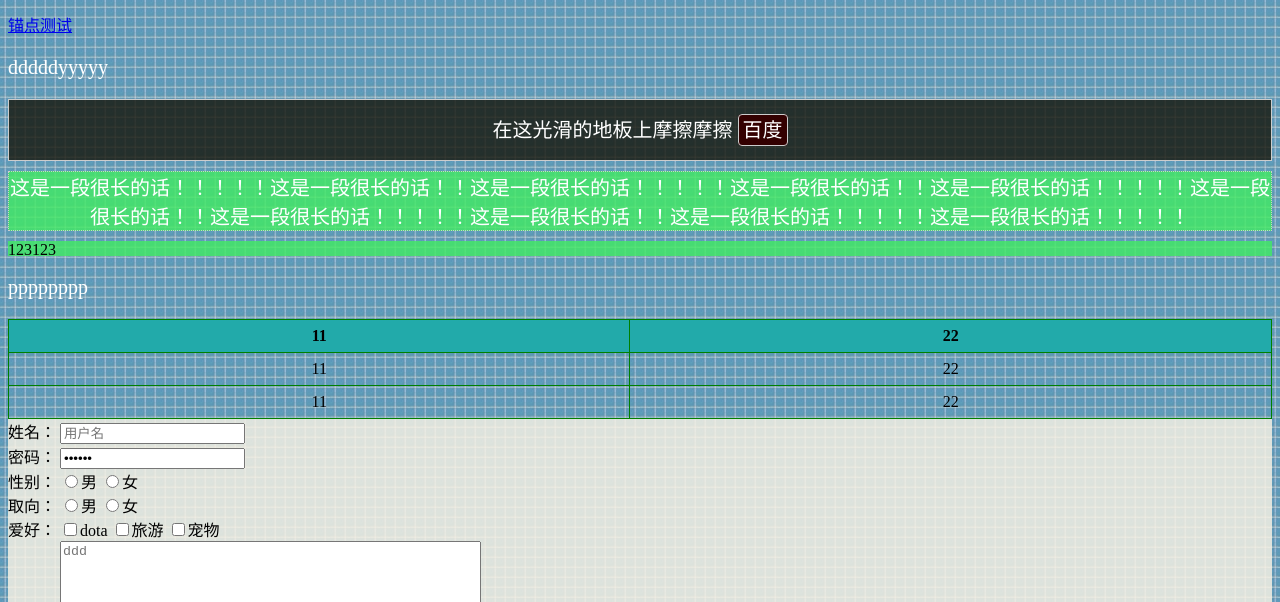
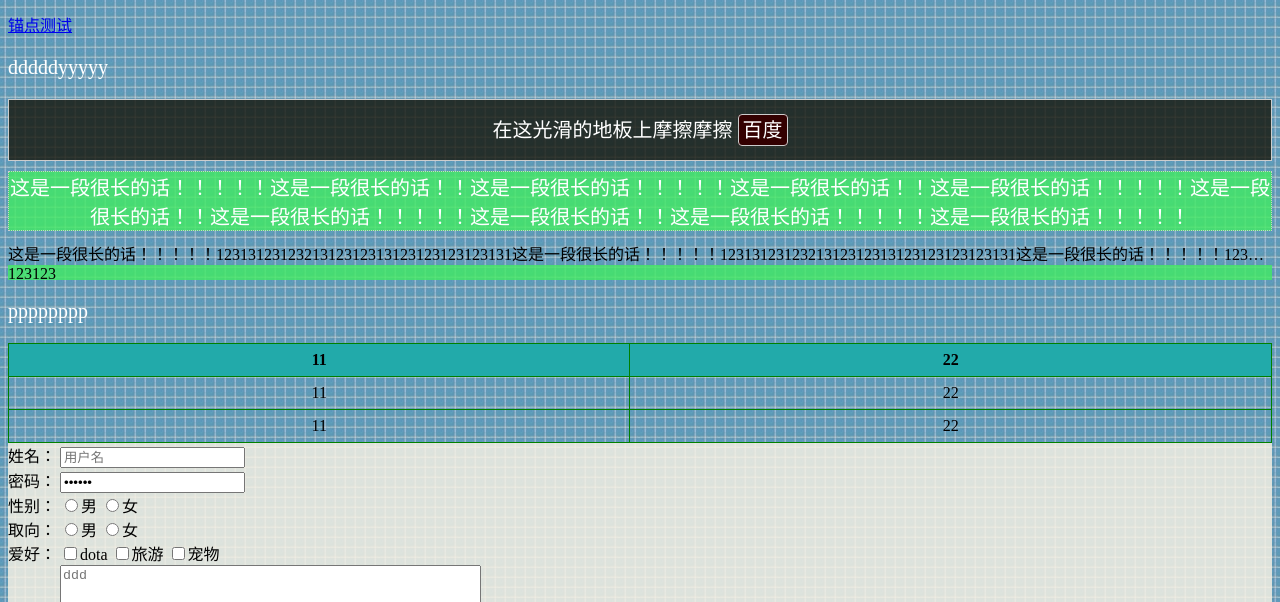
Before and after one commit to Young7/git-test, a plain HTML site: page test1/index.html in a window 1280 px wide. Shown: the part 198-800 px from the top of the page. Drawn offline with Linux system fonts and the light colour scheme.

Commit message:
add some overflow hidden

```diff
--- a/test1/css/index.css
+++ b/test1/css/index.css
@@ -23,6 +23,12 @@
     transition: background-color 0.5s;
 }
 
+.mydiv3 {
+    white-space: nowrap;
+    overflow: hidden;
+    text-overflow: ellipsis;
+}
+
 .mydiv2:hover {
     background-color: rgba(999, 0, 0, 0.7);
 }
@@ -46,7 +52,7 @@
 
 .baidu:hover {
     color: blue;
-   /* background-image: url(../img/123123.jpg);*/
+    /* background-image: url(../img/123123.jpg);*/
 }
 
 .baidu:active {
@@ -67,7 +73,8 @@
     background-color: #22aaaa;
 }
 
-.table1 th,td {
+.table1 th,
+td {
     text-align: center;
     border: 1px solid green;
     line-height: 30px;
@@ -76,11 +83,13 @@
 .table1 td:hover {
     background: #ccc;
 }
+
 .form1 {
-    background-color: rgba(253,245,230,0.8);
+    background-color: rgba(253, 245, 230, 0.8);
     font-family: "微软雅黑";
     transition: background-color 0.3s;
 }
-.form1:hover{
-    background-color: rgba(202,255,112,0.5);
+
+.form1:hover {
+    background-color: rgba(202, 255, 112, 0.5);
 }
--- a/test1/index.html
+++ b/test1/index.html
@@ -30,6 +30,9 @@
     </div>
     <div class="mydiv2">
         这是一段很长的话！！！！！这是一段很长的话！！这是一段很长的话！！！！！这是一段很长的话！！这是一段很长的话！！！！！这是一段很长的话！！这是一段很长的话！！！！！这是一段很长的话！！这是一段很长的话！！！！！这是一段很长的话！！！！！
+    </div>
+     <div class="mydiv3">
+        这是一段很长的话！！！！！1231312312321312312313123123123123131这是一段很长的话！！！！！1231312312321312312313123123123123131这是一段很长的话！！！！！1231312312321312312313123123123123131
     </div>
     <div class="div2">123123</div>
     <p id="here">pppppppp</p>
```
